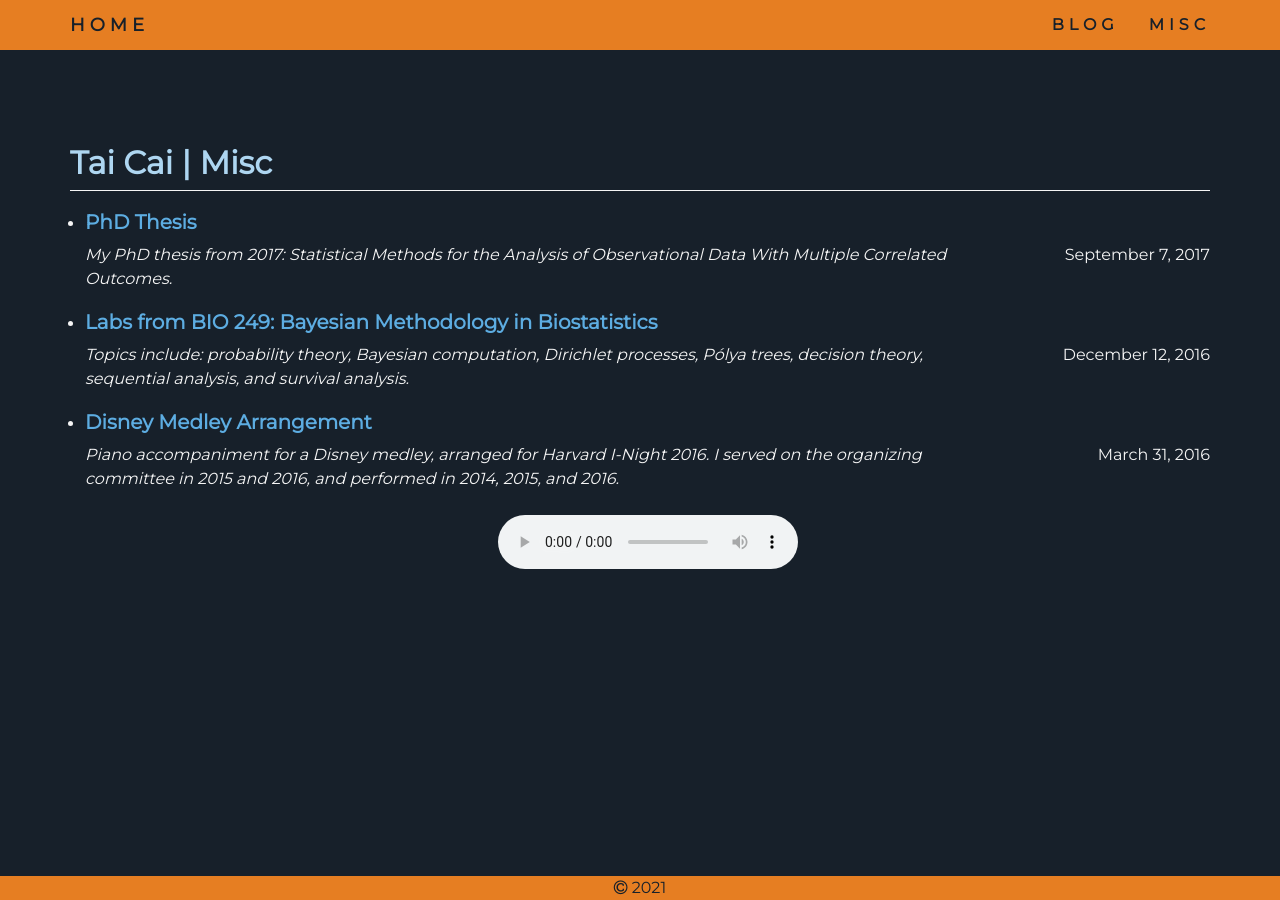
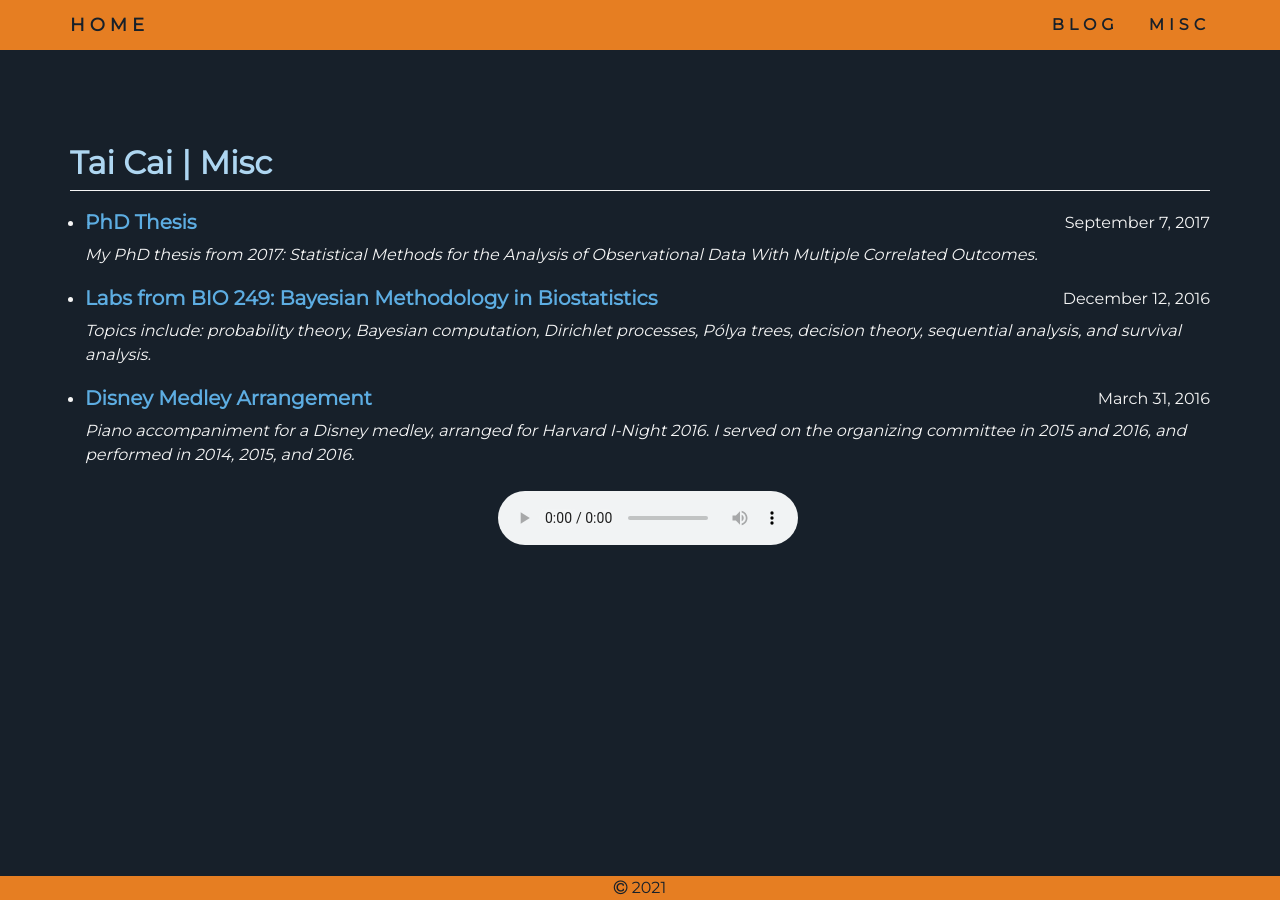
Before and after one commit to caikitlearn/caikitlearn.github.io, a Jekyll site: the page built from misc.html, in a window 1280 px wide. Built offline with Jekyll 4.4.1, drawn with Linux system fonts in a browser that asks for light colours.

Commit message:
date formatting

```diff
--- a/blog.html
+++ b/blog.html
@@ -11,8 +11,8 @@ title: Tai Cai | Blog
     <!-- <ul>
         {% for post in site.posts %}
         <li>
+            <span class='date-right'>{{ post.date | date: '%B %-d, %Y' }}</span>
             <h2><a href="{{ post.url }}">{{ post.title }}</a></h2>
-            <span class='date-right'>{{ post.date | date: '%B %-d, %Y' }}</span>
             <i>{{ post.excerpt }}</i>
         </li>
         {% endfor %}
--- a/misc.html
+++ b/misc.html
@@ -9,20 +9,21 @@ title: Tai Cai | Misc
 
     <ul>
         <li>
+            <span class='date-right'>{{ '2017-09-07' | date: '%B %-d, %Y' }}</span>
             <h2><a href='https://dash.harvard.edu/handle/1/39987982' target='_blank'>PhD Thesis</a></h2>
-            <span class='date-right'>{{ '2017-09-07' | date: '%B %-d, %Y' }}</span>
+
             <i>My PhD thesis from 2017: Statistical Methods for the Analysis of Observational Data With Multiple Correlated Outcomes.</i>
         </li>
 
         <li>
+            <span class='date-right'>{{ '2016-12-12' | date: '%B %-d, %Y' }}</span>
             <h2><a href='/assets/misc/bio249labs.pdf' target='_blank'>Labs from BIO 249: Bayesian Methodology in Biostatistics</a></h2>
-            <span class='date-right'>{{ '2016-12-12' | date: '%B %-d, %Y' }}</span>
             <i>Topics include: probability theory, Bayesian computation, Dirichlet processes, Pólya trees, decision theory, sequential analysis, and survival analysis.</i>
         </li>
 
         <li>
+            <span class='date-right'>{{ '2016-03-31' | date: '%B %-d, %Y' }}</span>
             <h2><a href='/assets/misc/fullscore.pdf' target='_blank'>Disney Medley Arrangement</a></h2>
-            <span class='date-right'>{{ '2016-03-31' | date: '%B %-d, %Y' }}</span>
             <i> Piano accompaniment for a Disney medley, arranged for Harvard I-Night 2016. I served on the organizing committee in 2015 and 2016, and performed in 2014, 2015, and 2016.</i>
             <br>
             <br>
```
Also changed, not shown: 2 other files.
